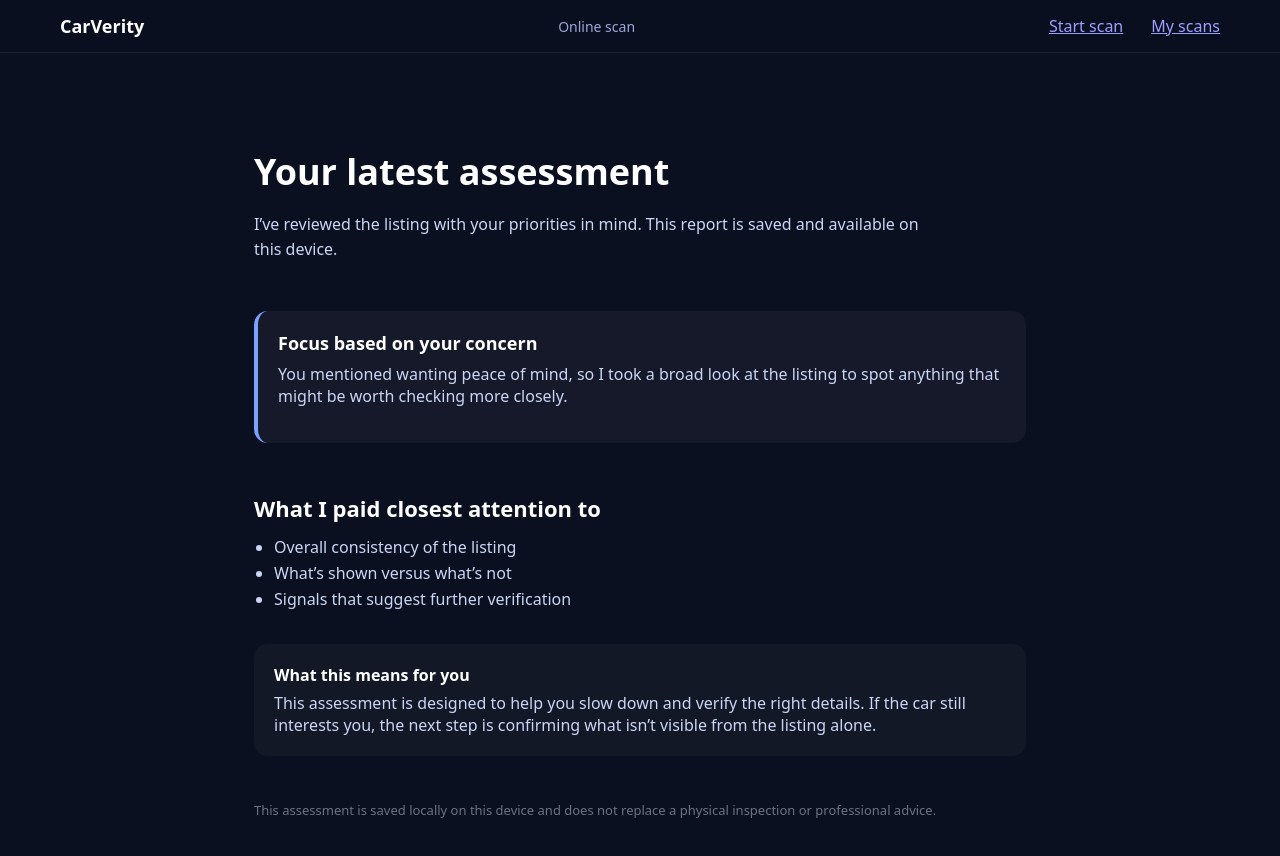
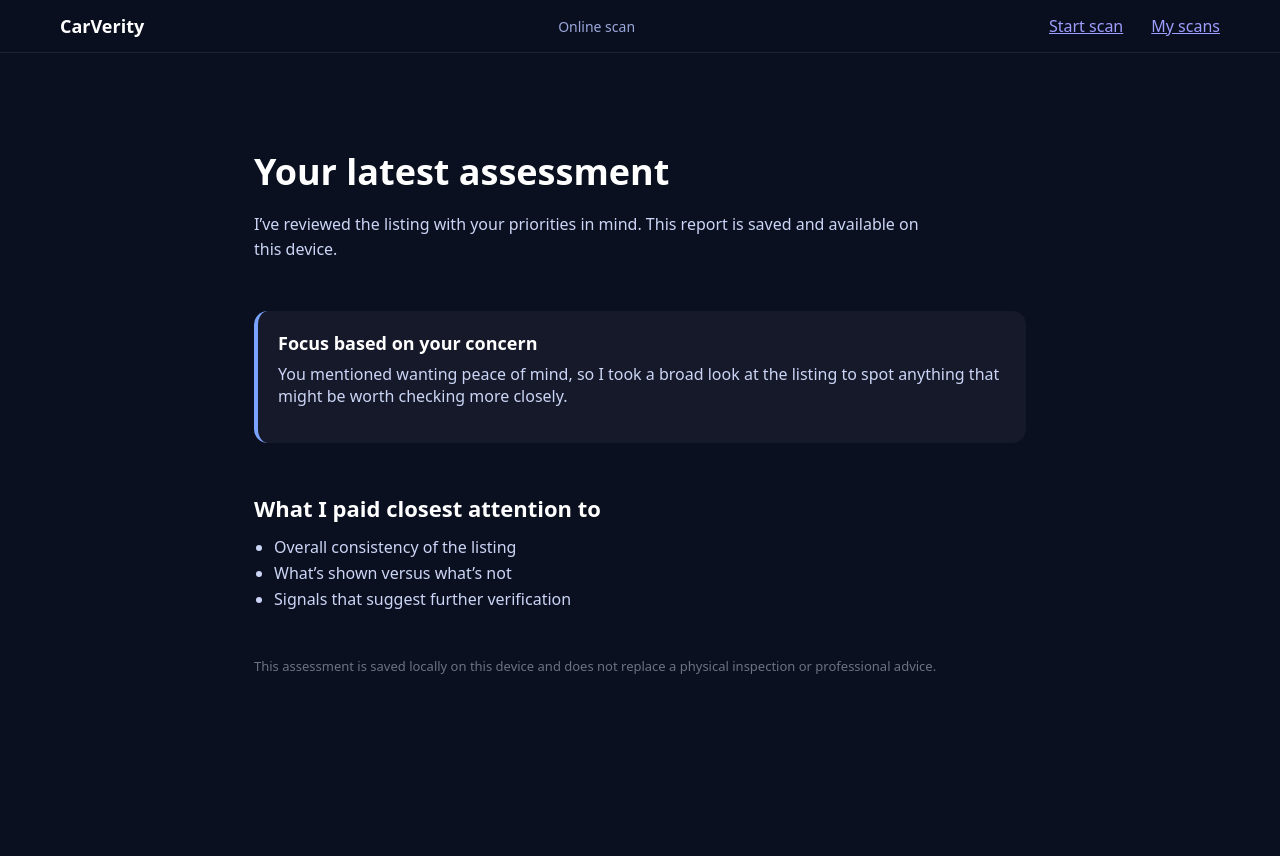
Before and after one commit to jeremy-swallow/carverity-clean, a React (Vite) app: page /scan/online/report in a window 1280 px wide. Shown: the top 856 px of the page. After the commit the page ends 800 px from the top, so only its background shows below. Built offline with nearby package versions, Linux system fonts and the light colour scheme.

Commit message:
Improve online scan titles using listing source

```diff
--- a/src/pages/OnlineReport.tsx
+++ b/src/pages/OnlineReport.tsx
@@ -1,8 +1,5 @@
 import { useEffect } from "react";
-import {
-  saveScan,
-  generateScanId,
-} from "../utils/scanStorage";
+import { saveScan, generateScanId } from "../utils/scanStorage";
 import type { SavedScan } from "../utils/scanStorage";
 
 type SavedReport = {
@@ -11,8 +8,30 @@
   createdAt: string;
 };
 
-const STORAGE_KEY = "carverity_latest_online_report";
+const REPORT_STORAGE_KEY = "carverity_latest_online_report";
 const SCAN_SAVED_FLAG = "carverity_latest_online_scan_saved";
+const LISTING_URL_KEY = "carverity_listing_url";
+
+/* ---------------------------------------------------------
+   Helper — derive a friendly source name from URL
+--------------------------------------------------------- */
+function getListingSourceLabel(url: string | null) {
+  if (!url) return "listing";
+
+  try {
+    const hostname = new URL(url).hostname.replace("www.", "");
+
+    if (hostname.includes("carsales")) return "Carsales";
+    if (hostname.includes("facebook")) return "Facebook Marketplace";
+    if (hostname.includes("gumtree")) return "Gumtree";
+    if (hostname.includes("autotrader")) return "AutoTrader";
+    if (hostname.includes("carsguide")) return "CarsGuide";
+
+    return hostname;
+  } catch {
+    return "listing";
+  }
+}
 
 export default function OnlineReport() {
   const concern =
@@ -22,24 +41,29 @@
   const context =
     localStorage.getItem("carverity_scan_context") || "online";
 
+  const listingUrl = localStorage.getItem(LISTING_URL_KEY);
+  const sourceLabel = getListingSourceLabel(listingUrl);
+
   /* ---------------------------------------------------------
      Save detailed report (existing behaviour)
   --------------------------------------------------------- */
   useEffect(() => {
-    const existing = localStorage.getItem(STORAGE_KEY);
+    const existing = localStorage.getItem(REPORT_STORAGE_KEY);
     if (!existing) {
       const report: SavedReport = {
         concern,
         context,
         createdAt: new Date().toISOString(),
       };
-      localStorage.setItem(STORAGE_KEY, JSON.stringify(report));
+      localStorage.setItem(
+        REPORT_STORAGE_KEY,
+        JSON.stringify(report)
+      );
     }
   }, [concern, context]);
 
   /* ---------------------------------------------------------
-     Save scan summary (NEW)
-     Ensures this only happens once
+     Save scan summary (IMPROVED TITLE)
   --------------------------------------------------------- */
   useEffect(() => {
     const alreadySaved = localStorage.getItem(SCAN_SAVED_FLAG);
@@ -48,13 +72,13 @@
     const scan: SavedScan = {
       id: generateScanId(),
       type: "online",
-      title: "Online listing check",
+      title: `Online check — ${sourceLabel}`,
       createdAt: new Date().toISOString(),
     };
 
     saveScan(scan);
     localStorage.setItem(SCAN_SAVED_FLAG, "true");
-  }, []);
+  }, [sourceLabel]);
 
   function concernIntro() {
     switch (concern) {
@@ -109,7 +133,6 @@
         gap: 32,
       }}
     >
-      {/* Header */}
       <section>
         <h1 style={{ fontSize: 36, marginBottom: 12 }}>
           Your latest assessment
@@ -121,7 +144,6 @@
         </p>
       </section>
 
-      {/* Personalised intro */}
       <section
         style={{
           padding: 20,
@@ -138,7 +160,6 @@
         </p>
       </section>
 
-      {/* Key focus points */}
       <section>
         <h2 style={{ fontSize: 22, marginBottom: 12 }}>
           What I paid closest attention to
@@ -158,25 +179,6 @@
         </ul>
       </section>
 
-      {/* Guidance */}
-      <section
-        style={{
-          padding: 20,
-          borderRadius: 14,
-          background: "rgba(255,255,255,0.03)",
-        }}
-      >
-        <strong style={{ display: "block", marginBottom: 6 }}>
-          What this means for you
-        </strong>
-        <p style={{ color: "#cbd5f5", margin: 0 }}>
-          This assessment is designed to help you slow down and verify the right
-          details. If the car still interests you, the next step is confirming
-          what isn’t visible from the listing alone.
-        </p>
-      </section>
-
-      {/* Disclaimer */}
       <p style={{ color: "#6b7280", fontSize: 13 }}>
         This assessment is saved locally on this device and does not replace a
         physical inspection or professional advice.
```
